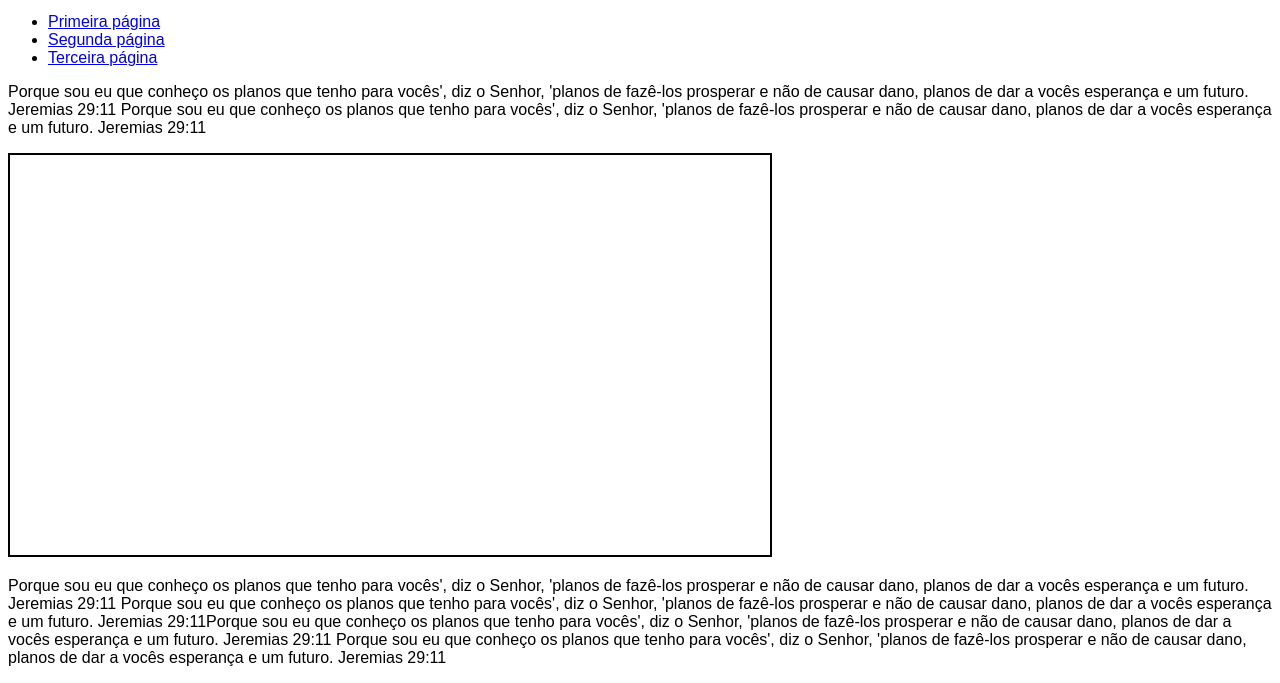
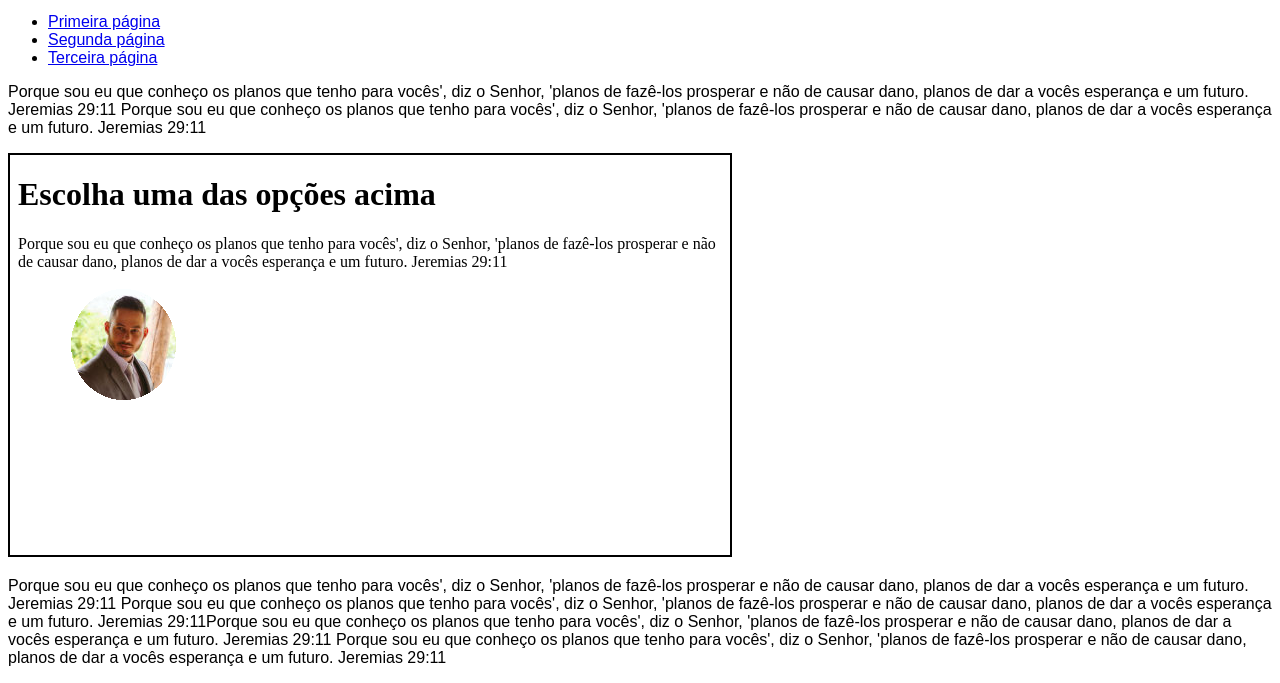
Before and after one commit to Rafaellauersdorf/HTML-CSS, a plain HTML site: page exercicios/ex024/iframe003.html in a window 1280 px wide. Shown: the part 137-820 px from the top of the page. Drawn offline with Linux system fonts and the light colour scheme.

Commit message:
ex iframe 003

```diff
--- a/exercicios/ex024/iframe003.html
+++ b/exercicios/ex024/iframe003.html
@@ -11,7 +11,7 @@
         }
 
         #tela {
-            width: 95vh;
+            width: 90vh;
             height: 400px;
             border: 2px solid black;
         }
@@ -30,7 +30,7 @@
 
     <p>Porque sou eu que conheço os planos que tenho para vocês', diz o Senhor, 'planos de fazê-los prosperar e não de causar dano, planos de dar a vocês esperança e um futuro. Jeremias 29:11 Porque sou eu que conheço os planos que tenho para vocês', diz o Senhor, 'planos de fazê-los prosperar e não de causar dano, planos de dar a vocês esperança e um futuro. Jeremias 29:11</p>
 
-    <iframe id="tela" name="frame" src="">
+    <iframe id="tela" name="frame" srcdoc="<h1>Escolha uma das opções acima</h1><p>Porque sou eu que conheço os planos que tenho para vocês', diz o Senhor, 'planos de fazê-los prosperar e não de causar dano, planos de dar a vocês esperança e um futuro. Jeremias 29:11</p><img src='imagens/rafasite.png'>">
         <p>Infelizmente seu navegador não é compatível com isso.</p>
 
     </iframe>
```
Also changed, not shown: exercicios/ex024/imagens/rafasite.png (added), exercicios/ex024/midias/leaofundosite.jpg (deleted).
